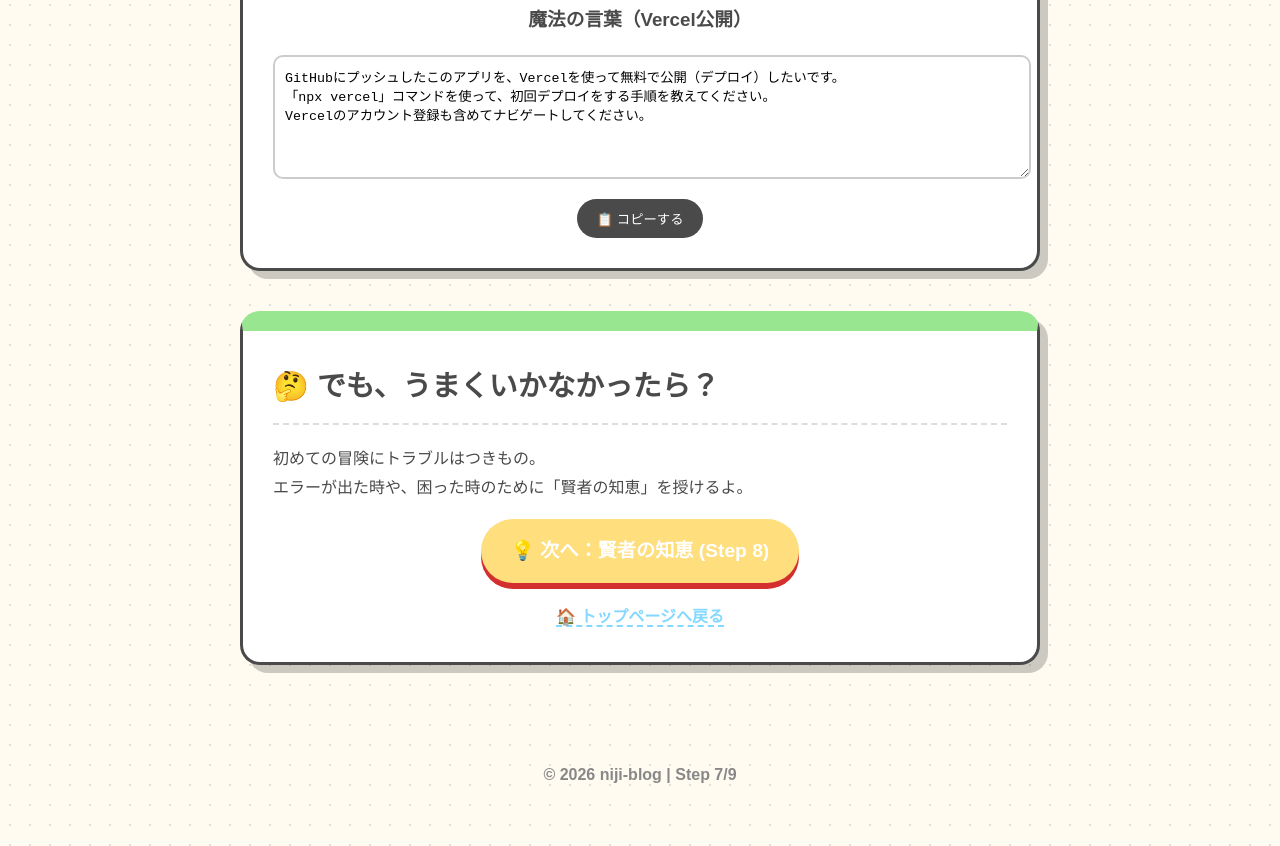
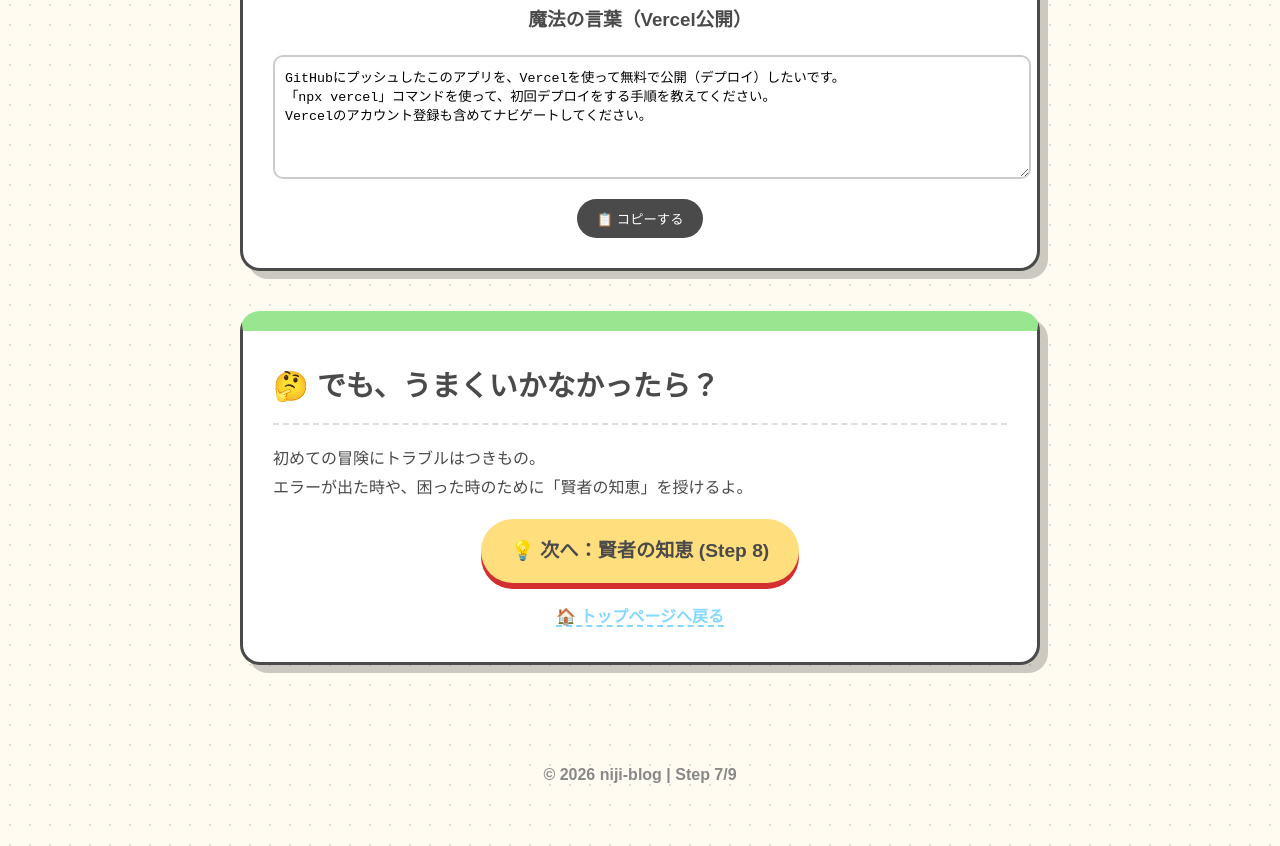
Before and after one commit to se-goseigo/vibe-coding-for-kids, a website built with Vite: page vercel.html in a window 1280 px wide. Shown: the part 1625-2471 px from the top of the page. Built offline with nearby package versions, Linux system fonts and the light colour scheme; a web font is replaced by a local one.

Commit message:
fix: styles and content refinements

```diff
--- a/style.css
+++ b/style.css
@@ -7,7 +7,13 @@
     --color-green: #98e690;
     --color-blue: #84d8ff;
     --color-purple: #c780ff;
+    --color-orange: #ffa726;
     --shadow: 4px 4px 0px rgba(0, 0, 0, 0.1);
+}
+
+.text-dark {
+    color: #4a4a4a !important;
+    text-shadow: none !important;
 }
 
 body {
--- a/vercel.html
+++ b/vercel.html
@@ -58,7 +58,8 @@ Vercelのアカウント登録も含めてナビゲートしてください。
                     エラーが出た時や、困った時のために「賢者の知恵」を授けるよ。
                 </p>
                 <div class="nav-links" style="text-align: center;">
-                    <a href="/qa.html" class="action-btn" style="background-color: var(--color-yellow);">💡 次へ：賢者の知恵
+                    <a href="/qa.html" class="action-btn text-dark" style="background-color: var(--color-yellow);">💡
+                        次へ：賢者の知恵
                         (Step 8)</a>
                     <div style="margin-top: 20px;">
                         <a href="/" class="text-link">🏠 トップページへ戻る</a>
```
Also changed, not shown: creation.html (+2 -2 lines), dist/assets/main-Btp6UL1T.js (renamed from dist/assets/main-CIiIc8Hm.js), dist/assets/style-BDH8mnMK.css (deleted), dist/assets/style-BFSZhsbG.css (added), dist/creation.html, dist/defense.html, dist/ending.html, dist/github.html, dist/index.html, dist/mvp.html, dist/qa.html, dist/setup.html, dist/vercel.html.
